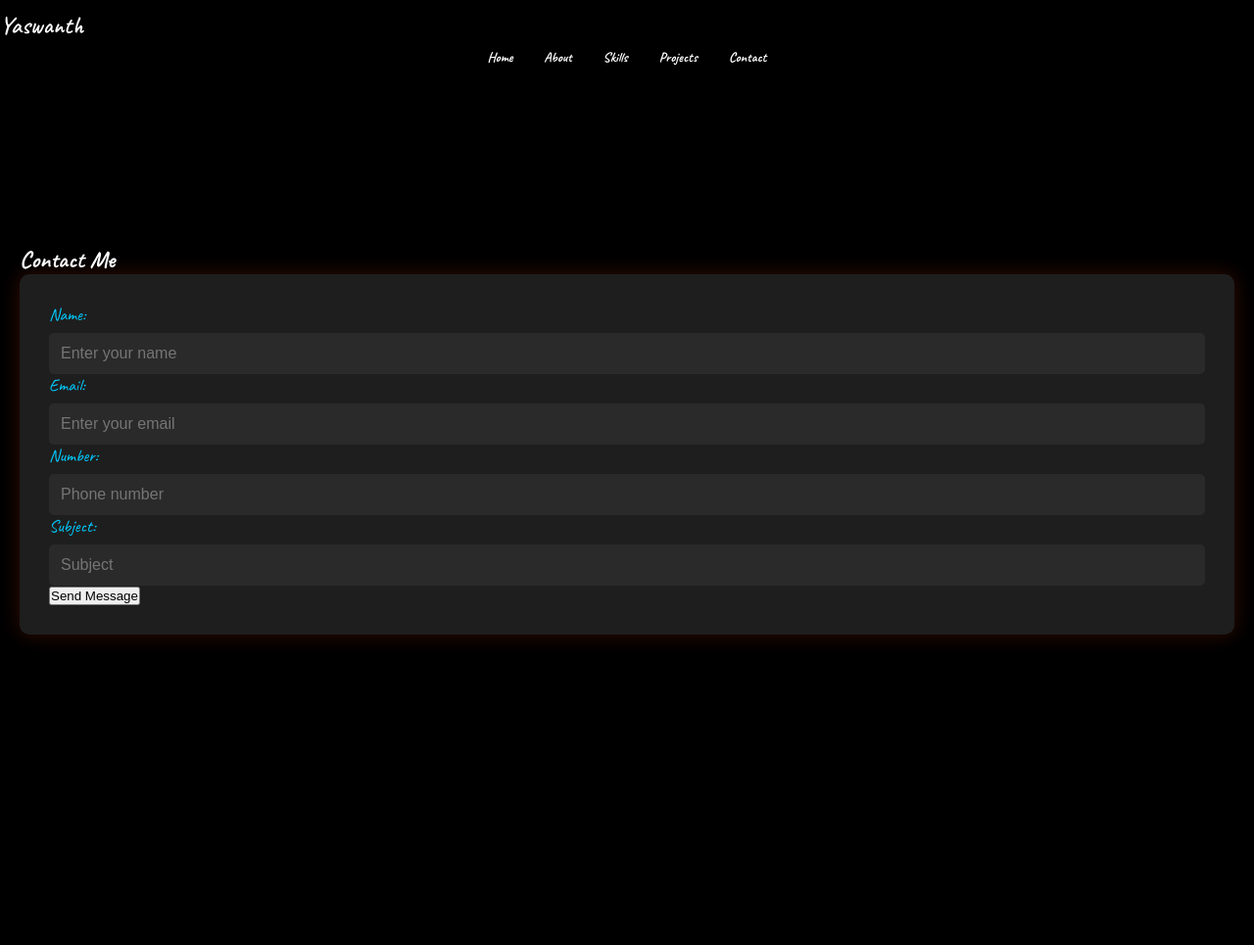
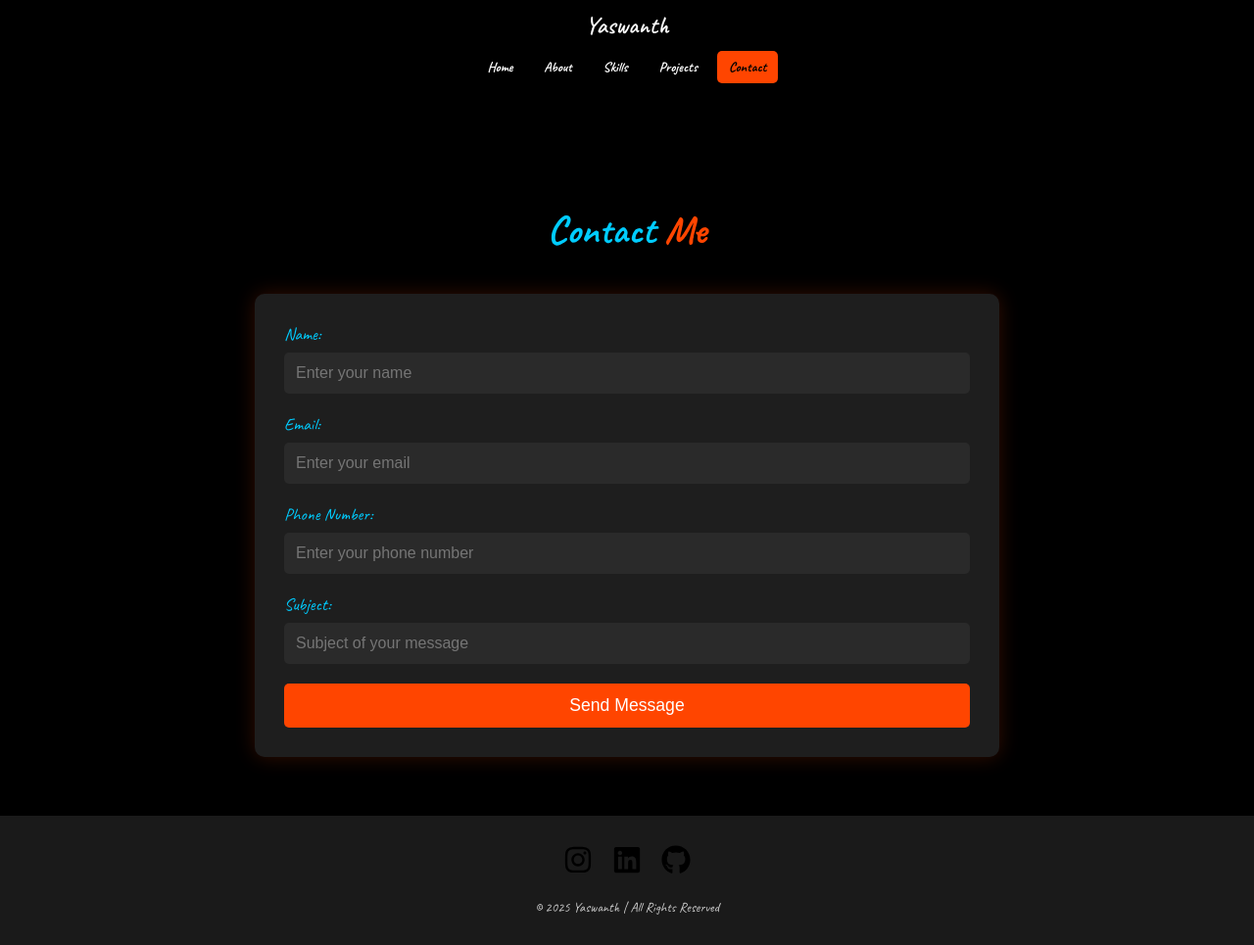
Before and after one commit to yaswanth0505/projectphase1, a plain HTML site: page contact.html in a window 1280 px wide. Shown: the whole page at 98% size. Before the commit the page ends 910 px from the top, so only its background shows below. Drawn offline with Linux system fonts and the light colour scheme.

Commit message:
Update contact.html

```diff
--- a/contact.html
+++ b/contact.html
@@ -3,7 +3,7 @@
 <head>
     <meta charset="UTF-8">
     <meta name="viewport" content="width=device-width, initial-scale=1.0">
-    <title>Yaswanth's Portfolio</title>
+    <title>Contact Yaswanth</title>
     <link rel="stylesheet" href="style.css">
     <link rel="preconnect" href="https://fonts.googleapis.com">
     <link rel="preconnect" href="https://fonts.gstatic.com" crossorigin>
@@ -11,41 +11,56 @@
 </head>
 <body>
     <header class="header">
+        <div class="header-container">
             <a href="#" class="logo">Yaswanth</a>
             <nav class="navbar">
                 <a href="index.html" class="custom-button">Home</a>
-        <a href="about.html" class="custom-button" target="_self">About</a>
-        <a href="skills.html" class="custom-button" target="_self">Skills</a>
-        <a href="projects.html" class="custom-button" target="_self">Projects</a>
-        <a href="contact.html" class="custom-button" target="_self">Contact</a>
+                <a href="about.html" class="custom-button">About</a>
+                <a href="skills.html" class="custom-button">Skills</a>
+                <a href="projects.html" class="custom-button">Projects</a>
+                <a href="contact.html" class="custom-button active">Contact</a>
             </nav>
+        </div>
     </header>
 
-
     <section class="contact-section">
-        <br>
-        <br>
-        <br>
-
-        <h2>Contact <span>Me</span></h2>
-
+        <div class="contact-container">
+            <h2 class="section-heading">Contact <span>Me</span></h2>
             <form class="contact-form">
+                <div class="form-group">
                     <label for="name">Name:</label>
-            <input type="text" id="name" placeholder="Enter your name">
-
+                    <input type="text" id="name" placeholder="Enter your name" required>
+                </div>
+                <div class="form-group">
                     <label for="email">Email:</label>
-            <input type="email" id="email" placeholder="Enter your email">
-
-            <label for="number">Number:</label>
-            <input type="tel" id="number" placeholder="Phone number">
-
+                    <input type="email" id="email" placeholder="Enter your email" required>
+                </div>
+                <div class="form-group">
+                    <label for="number">Phone Number:</label>
+                    <input type="tel" id="number" placeholder="Enter your phone number">
+                </div>
+                <div class="form-group">
                     <label for="subject">Subject:</label>
-            <input type="text" id="subject" placeholder="Subject">
-
-            <button type="submit">Send Message</button>
+                    <input type="text" id="subject" placeholder="Subject of your message">
+                </div>
+                <button type="submit" class="submit-btn">Send Message</button>
             </form>
+        </div>
     </section>
 
-
+    <footer class="footer">
+        <div class="social">
+            <a href="https://www.instagram.com/yaswanth_reddy_05">
+                <img src="insta.svg" alt="Instagram">
+            </a>
+            <a href="http://linkedin.com/in/kanneti-yaswanth-reddy-189ab1334">
+                <img src="linkedin.svg" alt="LinkedIn">
+            </a>
+            <a href="https://github.com/yaswanth0505">
+                <img src="github.svg" alt="GitHub">
+            </a>
+        </div>
+        <p class="copyright">© 2025 Yaswanth | All Rights Reserved</p>
+    </footer>
 </body>
 </html>
```
Lines whose indentation alone changed are shown as unchanged.
